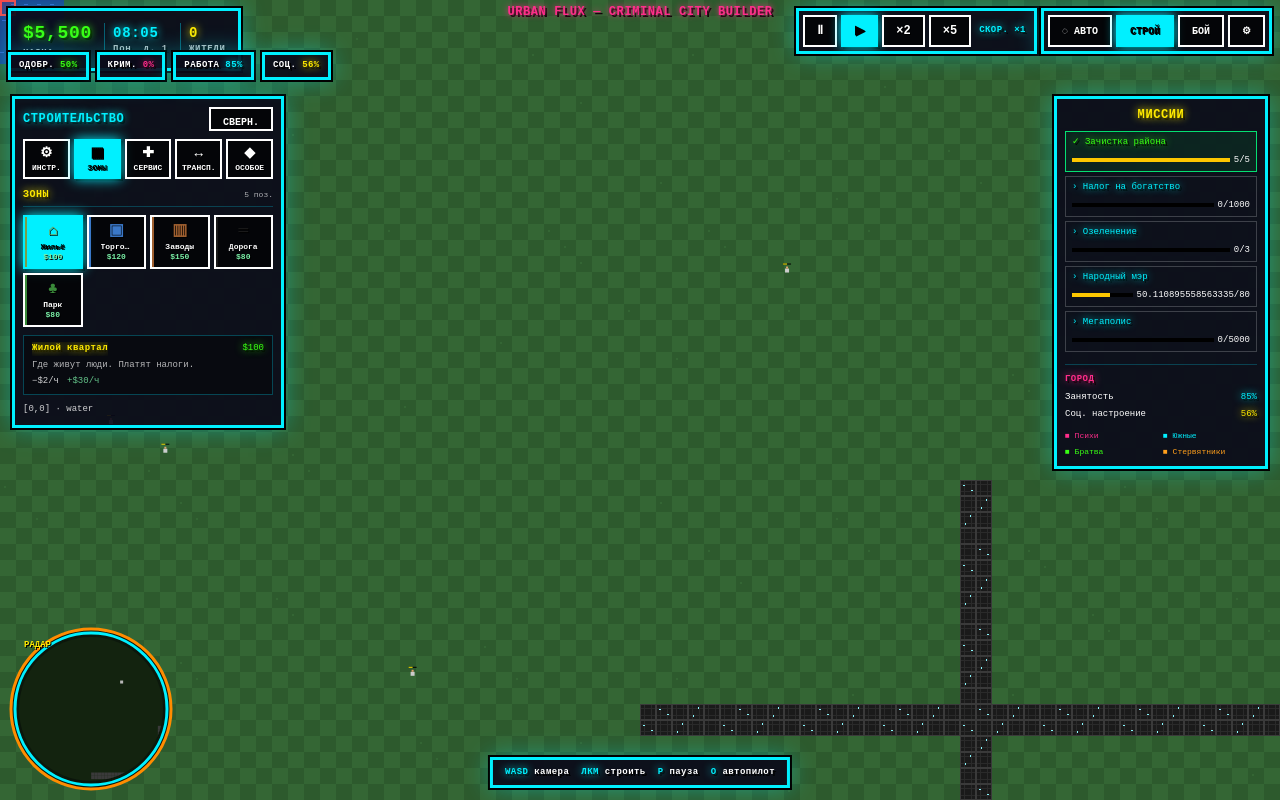
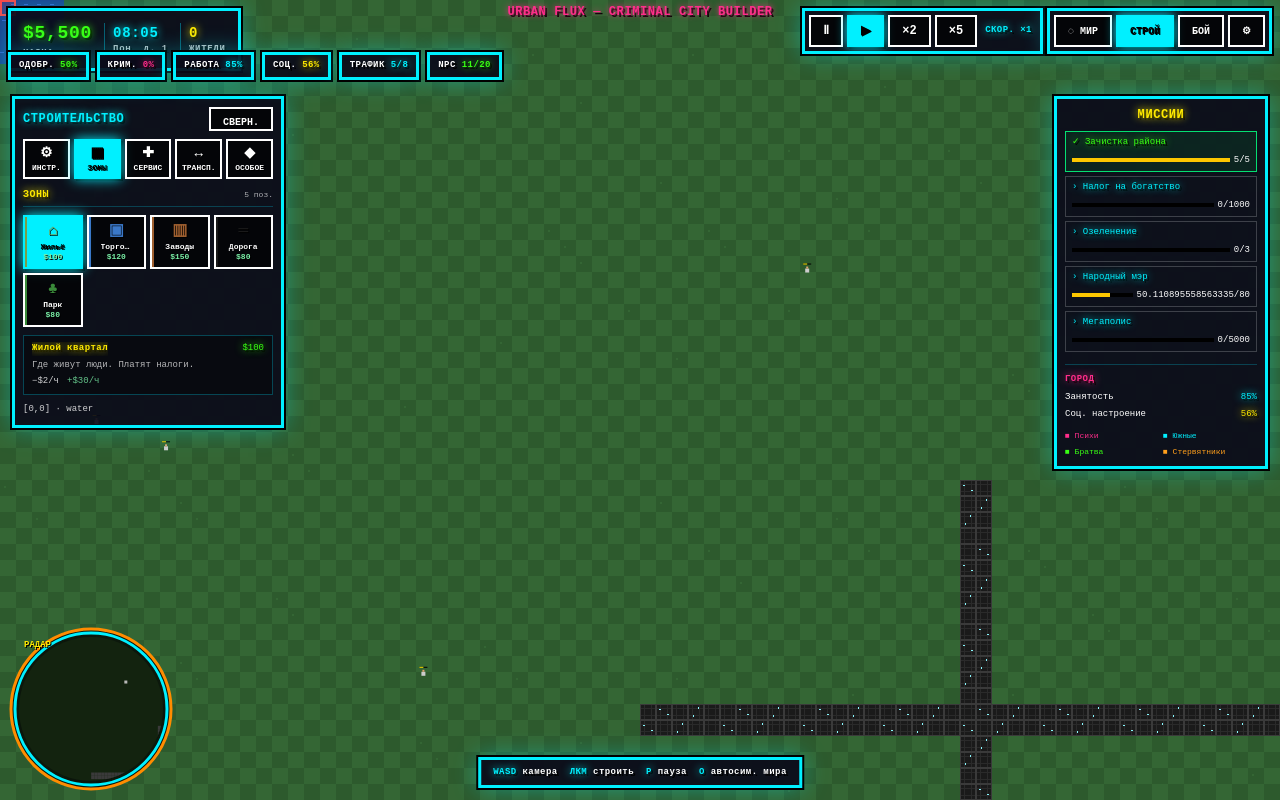
Before and after one commit to logistickshell-ops/SIMGTA, a React (Vite) app: page / in a window 1280 px wide. Built offline with nearby package versions, Linux system fonts and the light colour scheme.

Commit message:
доработки 1
снова манус

```diff
--- /dev/null
+++ b/scripts/profile-check.ts
@@ -0,0 +1,11 @@
+import { performance } from 'node:perf_hooks';
+import { Game } from '../src/game/Game';
+const input = { mouseX: -1000, mouseY: -1000, mouseDown: false, rightDown: false, keys: {} as Record<string, boolean> };
+for (const count of [0, 8, 80]) {
+  const game = new Game();
+  for (let i = 0; i < Math.max(0, count - 8); i++) game.spawnRandomVehicle();
+  const started = performance.now();
+  for (let tick = 0; tick < 180; tick++) game.update(16.67, input);
+  const elapsed = performance.now() - started;
+  console.log(JSON.stringify({ vehicles: game.vehicles.length, elapsedMs: Math.round(elapsed * 100) / 100, avgMsPerTick: Math.round(elapsed / 1.8) / 100 }));
+}
--- a/scripts/simulation-check.ts
+++ b/scripts/simulation-check.ts
@@ -6,9 +6,14 @@ const game = new Game();
 game.mode = 'strategy';
 
 for (const gang of ['loons', 'yutes', 'russians', 'vultures'] as const) game.spawnGangMember(gang);
+const startPositions = new Map(game.vehicles.filter(vehicle => vehicle.type !== 'airplane').map(vehicle => [vehicle.id, { x: vehicle.x, y: vehicle.y }]));
 for (let tick = 0; tick < 480; tick++) game.update(16.67, input);
 
 const nonAirVehicles = game.vehicles.filter(vehicle => vehicle.type !== 'airplane');
+const movedVehicles = nonAirVehicles.filter(vehicle => {
+  const start = startPositions.get(vehicle.id);
+  return start ? Math.hypot(vehicle.x - start.x, vehicle.y - start.y) > 24 : false;
+});
 const offRoadVehicles = nonAirVehicles.filter(vehicle => {
   const tx = Math.floor(vehicle.x / TILE_SIZE);
   const ty = Math.floor(vehicle.y / TILE_SIZE);
@@ -29,6 +34,8 @@ const fastForwarded = game.stats.minute > beforePause || game.stats.hour !== 8;
 const report = {
   vehicles: nonAirVehicles.length,
   vehiclesFollowingRoutes: routeVehicles.length,
+  vehiclesMoved: movedVehicles.length,
+  vehiclesStoppedAtEnd: nonAirVehicles.filter(vehicle => vehicle.speed < 0.05).length,
   offRoadVehicles: offRoadVehicles.length,
   gangPedestrianTypes: [...gangTypes].sort(),
   civilianWithProfession,
@@ -41,6 +48,7 @@ const report = {
 console.log(JSON.stringify(report, null, 2));
 if (offRoadVehicles.length > 0) throw new Error(`Найдены машины вне дороги: ${offRoadVehicles.length}`);
 if (routeVehicles.length === 0) throw new Error('Ни одна машина не получила маршрут.');
+if (movedVehicles.length < Math.max(1, Math.floor(nonAirVehicles.length * 0.75))) throw new Error(`Слишком много стоящих машин: движутся ${movedVehicles.length} из ${nonAirVehicles.length}.`);
 if (gangTypes.size !== 4) throw new Error(`Ожидались четыре типа бандитов, получено ${gangTypes.size}.`);
 if (!civilianWithProfession) throw new Error('Не назначена профессия гражданскому NPC.');
 if (!pauseStable) throw new Error('Пауза не остановила симуляцию.');
--- /dev/null
+++ b/scripts/world-autopilot-check.ts
@@ -0,0 +1,20 @@
+import { Game } from '../src/game/Game';
+const input = { mouseX: -1000, mouseY: -1000, mouseDown: false, rightDown: false, keys: {} as Record<string, boolean> };
+const game = new Game();
+const startPlayer = { x: game.player.x, y: game.player.y };
+const startVehicles = new Map(game.vehicles.filter(vehicle => vehicle.type !== 'airplane').map(vehicle => [vehicle.id, { x: vehicle.x, y: vehicle.y }]));
+game.toggleAutopilot();
+for (let tick = 0; tick < 720; tick++) game.update(16.67, input);
+const playerStayed = Math.hypot(game.player.x - startPlayer.x, game.player.y - startPlayer.y) < 0.01;
+const vehicles = game.vehicles.filter(vehicle => vehicle.type !== 'airplane');
+const movedVehicles = vehicles.filter(vehicle => {
+  const start = startVehicles.get(vehicle.id);
+  return Boolean(start && Math.hypot(vehicle.x - start.x, vehicle.y - start.y) > 24 && (vehicle.route?.length ?? 0) > 0);
+}).length;
+const activeNpc = game.pedestrians.filter(pedestrian => pedestrian.state !== 'dead');
+const scheduledNpc = activeNpc.filter(pedestrian => Boolean(pedestrian.activity) && (pedestrian.path?.length ?? 0) > 0).length;
+const report = { playerStayed, vehicles: vehicles.length, movedVehicles, activeNpc: activeNpc.length, scheduledNpc };
+console.log(JSON.stringify(report, null, 2));
+if (!playerStayed) throw new Error('Мировой автопилот изменил положение главного героя.');
+if (movedVehicles < Math.max(1, Math.floor(vehicles.length * 0.75))) throw new Error('Мировой автопилот не поддерживает движение трафика.');
+if (scheduledNpc < Math.max(1, Math.floor(activeNpc.length * 0.75))) throw new Error('Мировой автопилот не поддерживает активность NPC.');
--- a/src/components/UI.tsx
+++ b/src/components/UI.tsx
@@ -84,6 +84,10 @@ export function UI({ game, onToolChange, onModeChange, onSimulationSpeed, onTogg
   const selectedCategory = BUILD_CATEGORIES.find(category => category.id === activeCategory)!;
   const hovered = game.hoveredTile;
   const hoveredTile = hovered.y >= 0 && hovered.y < game.tiles.length && hovered.x >= 0 && hovered.x < game.tiles[0]?.length ? game.tiles[hovered.y][hovered.x] : undefined;
+  const activeVehicles = game.vehicles.filter(vehicle => vehicle.type !== 'airplane' && vehicle.health > 0);
+  const movingVehicles = activeVehicles.filter(vehicle => vehicle.speed > 0.08).length;
+  const activeNPC = game.pedestrians.filter(pedestrian => pedestrian.state !== 'dead');
+  const busyNPC = activeNPC.filter(pedestrian => pedestrian.state !== 'resting' && pedestrian.activity !== 'Отдых дома').length;
 
   return (
     <>
@@ -109,8 +113,8 @@ export function UI({ game, onToolChange, onModeChange, onSimulationSpeed, onTogg
           <div className="flex gap-1 pointer-events-auto" data-ui-element="true">
             <SpeedControl game={game} onSimulationSpeed={onSimulationSpeed} />
             <div className="panel-pixel p-1 flex items-center gap-1">
-              <button className={`btn-pixel h-8 px-2 text-[10px] ${game.autopilotEnabled ? 'active' : ''}`} onClick={onToggleAutopilot} title="Автопилот [O]" aria-label="Включить или выключить автопилот">
-                ◌ <span className="hidden sm:inline">АВТО</span>
+              <button className={`btn-pixel h-8 px-2 text-[10px] ${game.autopilotEnabled ? 'active' : ''}`} onClick={onToggleAutopilot} title="Автосимуляция мира [O]" aria-label="Включить или выключить автосимуляцию мира">
+                ◌ <span className="hidden sm:inline">МИР</span>
               </button>
               <button className={`btn-pixel h-8 px-2 text-[10px] ${game.mode === 'strategy' ? 'active' : ''}`} onClick={() => onModeChange('strategy')}>СТРОЙ</button>
               <button className={`btn-pixel h-8 px-2 text-[10px] ${game.mode === 'action' ? 'active' : ''}`} onClick={() => onModeChange('action')}>БОЙ</button>
@@ -125,11 +129,13 @@ export function UI({ game, onToolChange, onModeChange, onSimulationSpeed, onTogg
         <div className="panel-pixel px-2 py-1">КРИМ. <span className="neon-pink">{Math.floor(s.crime)}%</span></div>
         <div className="panel-pixel px-2 py-1 hidden sm:block">РАБОТА <span className="neon-cyan">{s.employment}%</span></div>
         <div className="panel-pixel px-2 py-1 hidden md:block">СОЦ. <span className="neon-yellow">{s.socialMood}%</span></div>
+        <div className="panel-pixel px-2 py-1 hidden lg:block">ТРАФИК <span className="neon-cyan">{movingVehicles}/{activeVehicles.length}</span></div>
+        <div className="panel-pixel px-2 py-1 hidden lg:block">NPC <span className="neon-green">{busyNPC}/{activeNPC.length}</span></div>
       </div>
 
       {game.autopilotEnabled && (
         <div className="absolute top-[76px] left-1/2 -translate-x-1/2 z-20 panel-pixel px-3 py-1 pointer-events-none text-[10px] pixel-font neon-cyan">
-          АВТОПИЛОТ: {game.autopilotTarget?.label ?? 'ПОИСК МАРШРУТА'}
+          МИР: ТРАФИК · NPC · СОБЫТИЯ
         </div>
       )}
 
@@ -209,7 +215,7 @@ export function UI({ game, onToolChange, onModeChange, onSimulationSpeed, onTogg
 
       <div className="absolute bottom-3 left-1/2 -translate-x-1/2 z-10 panel-pixel px-3 py-1.5 pointer-events-none hidden sm:block" data-ui-element="true">
         <div className="pixel-font text-[9px] flex gap-3 flex-wrap justify-center">
-          {game.mode === 'strategy' ? <><span><span className="neon-cyan">WASD</span> камера</span><span><span className="neon-cyan">ЛКМ</span> строить</span><span><span className="neon-cyan">P</span> пауза</span><span><span className="neon-cyan">O</span> автопилот</span></> : <><span><span className="neon-cyan">WASD</span> идти/ехать</span><span><span className="neon-cyan">F</span> машина</span><span><span className="neon-cyan">O</span> автопилот</span></>}
+          {game.mode === 'strategy' ? <><span><span className="neon-cyan">WASD</span> камера</span><span><span className="neon-cyan">ЛКМ</span> строить</span><span><span className="neon-cyan">P</span> пауза</span><span><span className="neon-cyan">O</span> автосим. мира</span></> : <><span><span className="neon-cyan">WASD</span> идти/ехать</span><span><span className="neon-cyan">F</span> машина</span><span><span className="neon-cyan">O</span> автосим. мира</span></>}
         </div>
       </div>
 
--- a/src/game/Game.ts
+++ b/src/game/Game.ts
@@ -724,11 +724,11 @@ export class Game {
     this.updateDayNight();
     this.updateCamera(input);
     if (this.mode === 'action') {
-      if (this.autopilotEnabled) this.updateAutopilot(input);
       this.updateAction(input, dt);
     } else {
       this.updateStrategy(input);
     }
+    if (this.autopilotEnabled && this.tickCount % 30 === 0) this.updateWorldAutopilot();
     this.rebuildSpatialIndex();
     this.updateVehicles(dt);
     this.rebuildSpatialIndex();
@@ -758,41 +758,21 @@ export class Game {
 
   toggleAutopilot() {
     this.autopilotEnabled = !this.autopilotEnabled;
-    if (!this.autopilotEnabled) {
-      this.autopilotTarget = null;
-      return;
-    }
-    this.addMessage('Автопилот включён', '#00f0ff');
-  }
-
-  private updateAutopilot(_input: Input) {
-    const sourceX = this.playerInVehicleId === null ? this.player.x : (this.vehicles.find(v => v.id === this.playerInVehicleId)?.x ?? this.player.x);
-    const sourceY = this.playerInVehicleId === null ? this.player.y : (this.vehicles.find(v => v.id === this.playerInVehicleId)?.y ?? this.player.y);
-    const crime = this.findIncident('crime', sourceX, sourceY);
-    const social = this.findClosestBuilding(['commercial', 'park', 'stadium'], sourceX, sourceY);
+    this.autopilotTarget = this.autopilotEnabled ? { x: 0, y: 0, label: 'МИР: ТРАФИК И NPC' } : null;
+    this.addMessage(this.autopilotEnabled ? 'Автосимуляция мира включена' : 'Автосимуляция мира выключена', '#00f0ff');
+  }
+
+  private updateWorldAutopilot() {
     this.rebuildRoadGraph();
-    const patrolNodes = this.roadNodes.filter(node => {
-      const world = this.getNodeWorldPosition(node);
-      return Math.hypot(world.x - sourceX, world.y - sourceY) > TILE_SIZE * 12;
-    });
-    const fallback = patrolNodes[Math.floor(Math.random() * patrolNodes.length)] ?? this.findNearestTrafficNode(sourceX, sourceY);
-    const candidate = crime
-      ? { x: crime.x, y: crime.y, label: 'Событие' }
-      : social
-        ? { x: social.x, y: social.y, label: 'Городская точка' }
-        : fallback
-          ? { ...this.getNodeWorldPosition(fallback), label: 'Патруль' }
-          : { x: this.player.x, y: this.player.y, label: 'Ожидание' };
-    const changed = !this.autopilotTarget || Math.hypot(candidate.x - this.autopilotTarget.x, candidate.y - this.autopilotTarget.y) > TILE_SIZE * 2;
-    this.autopilotTarget = candidate;
-
-    if (this.playerInVehicleId !== null) {
-      const vehicle = this.vehicles.find(v => v.id === this.playerInVehicleId);
-      if (vehicle && (changed || !vehicle.route || vehicle.route.length === 0)) {
-        vehicle.route = this.buildTrafficRoute(vehicle.x, vehicle.y, vehicle.angle, candidate.x, candidate.y);
-        vehicle.routeIndex = 0;
-        vehicle.stalledTicks = 0;
-      }
+    for (const vehicle of this.vehicles) {
+      if (vehicle.type === 'airplane' || !vehicle.driver || vehicle.driver === 'player') continue;
+      vehicle.routeAge = (vehicle.routeAge ?? 0) + 30;
+      if (!vehicle.route || vehicle.route.length < 2 || vehicle.routeAge > 420 || (vehicle.stalledTicks ?? 0) > 18) {
+        this.assignVehicleRoute(vehicle, true);
+      }
+    }
+    for (const pedestrian of this.pedestrians) {
+      if (pedestrian.state !== 'dead' && this.tickCount >= pedestrian.nextDecisionTick) this.choosePedestrianGoal(pedestrian);
     }
   }
 
@@ -976,12 +956,7 @@ export class Game {
 
     if (this.playerInVehicleId !== null) {
       const v = this.vehicles.find(v => v.id === this.playerInVehicleId);
-      if (v && this.autopilotEnabled) {
-        this.driveVehicleOnRoad(v);
-        this.player.x = v.x;
-        this.player.y = v.y;
-        this.player.angle = v.angle;
-      } else if (v) {
+      if (v) {
         if (!this.isRoadPosition(v.x, v.y, 6)) {
           const pos = this.findNearestRoadPosition(v.x, v.y);
           v.x = pos.x; v.y = pos.y; v.vx = 0; v.vy = 0;
@@ -1006,14 +981,7 @@ export class Game {
         v.speed = sp;
       }
     } else {
-      if (this.autopilotEnabled && this.autopilotTarget) {
-        dx = this.autopilotTarget.x - this.player.x;
-        dy = this.autopilotTarget.y - this.player.y;
-        const autoLength = Math.hypot(dx, dy) || 1;
-        dx /= autoLength;
-        dy /= autoLength;
-      }
-      const speed = 2.2 * (this.autopilotEnabled ? 0.8 : 1);
+      const speed = 2.2;
       const newX = this.player.x + dx * speed;
       const newY = this.player.y + dy * speed;
       // Коллизия со зданиями
@@ -1048,11 +1016,9 @@ export class Game {
       }
     }
 
-    if (!this.autopilotEnabled) {
-      const worldX = input.mouseX + this.camera.x;
-      const worldY = input.mouseY + this.camera.y;
-      this.player.angle = Math.atan2(worldY - this.player.y, worldX - this.player.x);
-    }
+    const worldX = input.mouseX + this.camera.x;
+    const worldY = input.mouseY + this.camera.y;
+    this.player.angle = Math.atan2(worldY - this.player.y, worldX - this.player.x);
 
     if (input.mouseDown && this.shootingCooldown === 0) this.shoot();
 
@@ -1244,7 +1210,38 @@ export class Game {
     v.speed = Math.sqrt(v.vx * v.vx + v.vy * v.vy);
   }
 
-  driveVehicleOnRoad(v: Vehicle) {
+  private assignVehicleRoute(v: Vehicle, avoidCurrentTarget = false) {
+    this.rebuildRoadGraph();
+    if (this.roadNodes.length < 2) return false;
+    const current = this.findNearestTrafficNode(v.x, v.y, v.angle);
+    const candidates = this.roadNodes.filter(node => {
+      if (!current) return true;
+      const distance = Math.abs(node.tx - current.tx) + Math.abs(node.ty - current.ty);
+      return distance > (avoidCurrentTarget ? 12 : 4);
+    });
+    const destination = candidates[Math.floor(Math.random() * Math.max(1, candidates.length))] ?? this.roadNodes[0];
+    const target = this.getNodeWorldPosition(destination);
+    const route = this.buildTrafficRoute(v.x, v.y, v.angle, target.x, target.y);
+    if (route.length < 2) {
+      const alternate = this.roadNodes.find(node => node.tx !== current?.tx || node.ty !== current?.ty);
+      if (!alternate) return false;
+      const alternateTarget = this.getNodeWorldPosition(alternate);
+      v.route = this.buildTrafficRoute(v.x, v.y, v.angle, alternateTarget.x, alternateTarget.y);
+    } else {
+      v.route = route;
+    }
+    v.routeIndex = 0;
+    v.routeAge = 0;
+    v.routeReplanTick = this.tickCount + 1200;
+    v.stalledTicks = 0;
+    v.yieldTicks = -30;
+    v.lastX = v.x;
+    v.lastY = v.y;
+    v.targetNodeKey = this.nodeKey(destination);
+    return (v.route?.length ?? 0) > 1;
+  }
+
+  driveVehicleOnRoad(v: Vehicle): void {
     this.rebuildRoadGraph();
     if (!this.isRoadPosition(v.x, v.y, 6)) {
       const pos = this.findNearestRoadPosition(v.x, v.y);
@@ -1255,15 +1252,17 @@ export class Game {
       v.routeIndex = 0;
     }
 
-    const needsRoute = !v.route || v.route.length === 0 || (v.routeIndex ?? 0) >= v.route.length || (v.stalledTicks ?? 0) > 80;
-    if (needsRoute) {
-      const destination = this.roadNodes[Math.floor(Math.random() * Math.max(1, this.roadNodes.length))];
-      if (!destination) return;
-      const target = this.getNodeWorldPosition(destination);
-      v.route = this.buildTrafficRoute(v.x, v.y, v.angle, target.x, target.y);
-      v.routeIndex = 0;
-      v.stalledTicks = 0;
-      v.routeReplanTick = this.tickCount + 180;
+    const distanceSinceCheck = v.lastX === undefined || v.lastY === undefined ? Infinity : Math.hypot(v.x - v.lastX, v.y - v.lastY);
+    if (distanceSinceCheck < 0.05 && (v.routeAge ?? 0) > 12) v.stalledTicks = (v.stalledTicks ?? 0) + this.simulationSpeed;
+    else v.stalledTicks = Math.max(0, (v.stalledTicks ?? 0) - this.simulationSpeed * 0.5);
+    v.lastX = v.x;
+    v.lastY = v.y;
+    const needsRoute = !v.route || v.route.length < 2 || (v.routeIndex ?? 0) >= v.route.length || (v.stalledTicks ?? 0) > 18 || this.tickCount >= (v.routeReplanTick ?? Infinity);
+    if (needsRoute && !this.assignVehicleRoute(v, (v.stalledTicks ?? 0) > 18)) {
+      v.vx = 0;
+      v.vy = 0;
+      v.speed = 0;
+      return;
     }
 
     const route = v.route ?? [];
@@ -1275,6 +1274,7 @@ export class Game {
     }
     v.routeIndex = index;
     if (index >= route.length) {
+      if (this.assignVehicleRoute(v, true)) return this.driveVehicleOnRoad(v);
       v.route = [];
       v.speed = 0;
       return;
@@ -1288,10 +1288,15 @@ export class Game {
     const desiredAngle = Math.atan2(dy, dx);
     const targetSpeed = (v.type === 'sport' ? 1.7 : v.type === 'bus' ? 1.0 : v.type === 'tram' ? 1.1 : v.type === 'train' ? 1.35 : 1.2) * this.simulationSpeed;
     const blocked = this.hasVehicleAhead(v, desiredAngle, v.type === 'train' ? 34 : 26);
-    const speed = blocked ? Math.min(0.08 * this.simulationSpeed, distance) : Math.min(targetSpeed, distance);
-
-    if (speed < 0.15) {
-      v.stalledTicks = (v.stalledTicks ?? 0) + this.simulationSpeed;
+    if (blocked) {
+      v.yieldTicks = (v.yieldTicks ?? 0) + this.simulationSpeed;
+      if ((v.yieldTicks ?? 0) > 14) this.assignVehicleRoute(v, true);
+    } else {
+      v.yieldTicks = Math.max(0, (v.yieldTicks ?? 0) - this.simulationSpeed);
+    }
+    const speed = blocked ? Math.min(0.32 * this.simulationSpeed, distance) : Math.min(targetSpeed, distance);
+
+    if (speed < 0.05) {
       v.vx = 0;
       v.vy = 0;
       v.speed = 0;
@@ -1308,9 +1313,13 @@ export class Game {
       v.y = nextY;
       v.speed = speed;
     } else {
+      const pos = this.findNearestRoadPosition(v.x, v.y);
+      v.x = pos.x;
+      v.y = pos.y;
+      v.angle = pos.angle;
       v.route = [];
       v.routeIndex = 0;
-      v.stalledTicks = 100;
+      v.stalledTicks = 20;
       v.vx = 0;
       v.vy = 0;
       v.speed = 0;
@@ -1333,8 +1342,20 @@ export class Game {
     return best;
   }
 
+  private findRoamingTarget(x: number, y: number) {
+    for (let attempt = 0; attempt < 18; attempt++) {
+      const tx = Math.max(1, Math.min(MAP_WIDTH - 2, Math.floor(x / TILE_SIZE) + Math.floor(Math.random() * 25) - 12));
+      const ty = Math.max(1, Math.min(MAP_HEIGHT - 2, Math.floor(y / TILE_SIZE) + Math.floor(Math.random() * 25) - 12));
+      const target = { x: tx * TILE_SIZE + TILE_SIZE / 2, y: ty * TILE_SIZE + TILE_SIZE / 2 };
+      if (!this.isBlockedByBuilding(target.x, target.y, 3) && Math.hypot(target.x - x, target.y - y) > TILE_SIZE * 3) return target;
+    }
+    return { x, y };
+  }
+
   private choosePedestrianGoal(p: Pedestrian) {
     const workingHours = this.stats.hour >= 8 && this.stats.hour < 18;
+    p.activityUntil = undefined;
+    p.targetId = undefined;
     const emergencyFire = p.profession === 'firefighter' ? this.findIncident('fire', p.x, p.y) : undefined;
     if (emergencyFire) {
       this.setPedestrianTarget(p, emergencyFire.x, emergencyFire.y, 'responding');
@@ -1371,15 +1392,28 @@ export class Game {
       }
     }
     if (workingHours && p.workX !== undefined && p.workY !== undefined && p.profession !== 'unemployed' && p.profession !== 'gang') {
+      p.activity = `Работа: ${p.profession}`;
       this.setPedestrianTarget(p, p.workX, p.workY, 'working');
-    } else if (p.socialNeed > 48 && this.stats.hour >= 16 && this.stats.hour < 23) {
+    } else if (p.socialNeed > 42 && this.stats.hour >= 16 && this.stats.hour < 23) {
       const social = this.findClosestBuilding(['park', 'commercial', 'stadium', 'casino'], p.x, p.y);
-      if (social) this.setPedestrianTarget(p, social.x, social.y, 'socializing');
-      else this.setPedestrianTarget(p, p.homeX, p.homeY, 'resting');
+      if (social) {
+        p.activity = 'Общение';
+        this.setPedestrianTarget(p, social.x, social.y, 'socializing');
+      } else {
+        const stroll = this.findRoamingTarget(p.x, p.y);
+        p.activity = 'Прогулка';
+        this.setPedestrianTarget(p, stroll.x, stroll.y, 'roaming');
+      }
+    } else if (p.profession === 'unemployed' || p.profession === 'gang' || Math.random() < 0.42) {
+      const stroll = this.findRoamingTarget(p.x, p.y);
+      p.activity = 'Прогулка';
+      this.setPedestrianTarget(p, stroll.x, stroll.y, 'roaming');
     } else {
+      p.activity = 'Отдых дома';
       this.setPedestrianTarget(p, p.homeX, p.homeY, 'resting');
     }
-    p.nextDecisionTick = this.tickCount + 60 + Math.floor(Math.random() * 80);
+    p.activityUntil = this.tickCount + (p.state === 'resting' ? 70 : 10);
+    p.nextDecisionTick = this.tickCount + 45 + Math.floor(Math.random() * 55);
   }
 
   private movePedestrianToGoal(p: Pedestrian) {
@@ -1391,6 +1425,8 @@ export class Game {
       p.vx = 0;
       p.vy = 0;
       p.speed = 0;
+      if (p.activityUntil === undefined) p.activityUntil = this.tickCount + 45;
+      if (this.tickCount >= p.activityUntil) p.nextDecisionTick = this.tickCount;
       return;
     }
     const target = path[index];
@@ -1626,7 +1662,7 @@ export class Game {
           p.y += (dy / d) * push;
         }
       }
-      if (this.playerInVehicleId !== a.id) {
+      if (!this.autopilotEnabled && this.playerInVehicleId !== a.id) {
         const dx = this.player.x - a.x;
         const dy = this.player.y - a.y;
         const d = Math.hypot(dx, dy) || 0.01;
```
Also changed, not shown: src/game/types.ts (+9 -1 lines), 2 other files (tests, documents, lock files or other folders).
